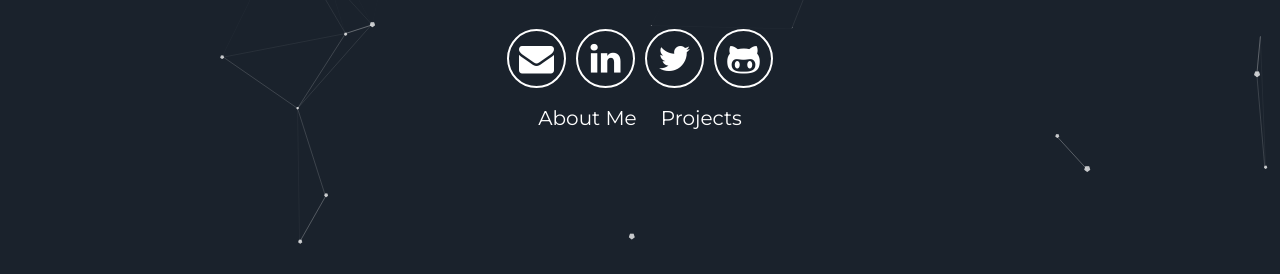
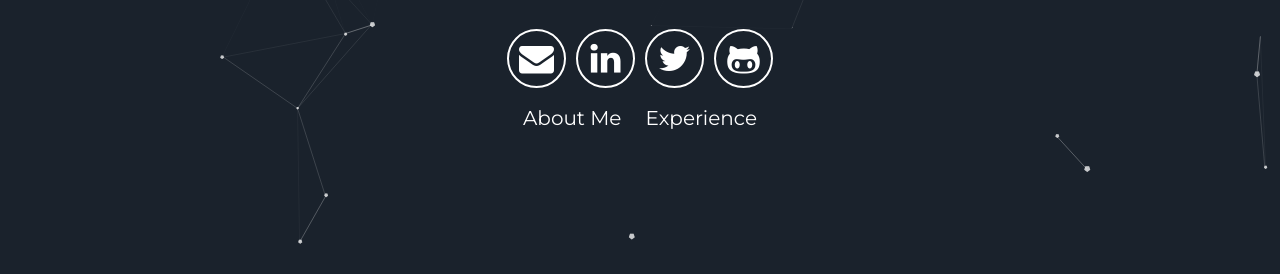
Before and after one commit to pranitdeshmukh/pranitdeshmukh.github.io, a Jekyll site: the page built from index.html, in a window 1280 px wide and 900 px high, scrolled down 391 px. Shown: the part 154-428 px from the top of the window. Built offline with Jekyll 4.4.1, drawn with Linux system fonts in a browser that asks for light colours.

Commit message:
Details change

```diff
--- a/_includes/header.html
+++ b/_includes/header.html
@@ -12,7 +12,7 @@
       </div>
       <div class="header-links">
         <a class="link" href="#about" data-scroll>About Me</a>
-        <a class="link" href="#projects" data-scroll>Projects</a>
+        <a class="link" href="#projects" data-scroll>Experience</a>
       </div>
   </div>
   <a class="down" href="#about" data-scroll><i class="icon fa fa-chevron-down" aria-hidden="true"></i></a>
```
Also changed, not shown: assets/img/mountains.jpg (deleted), assets/img/skate.jpg (deleted), particle.jpg (deleted).
